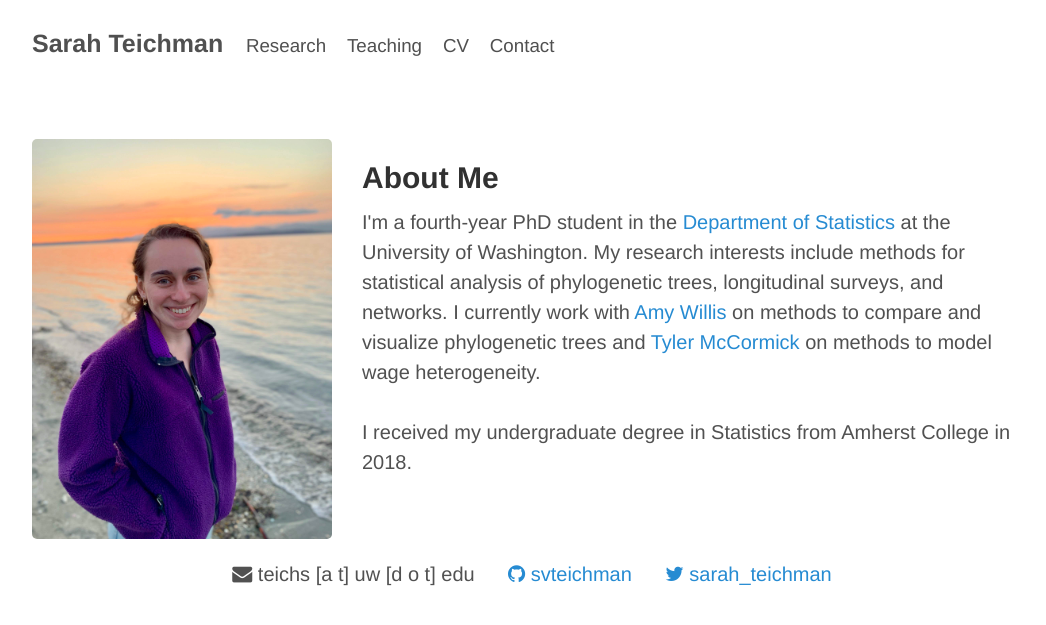
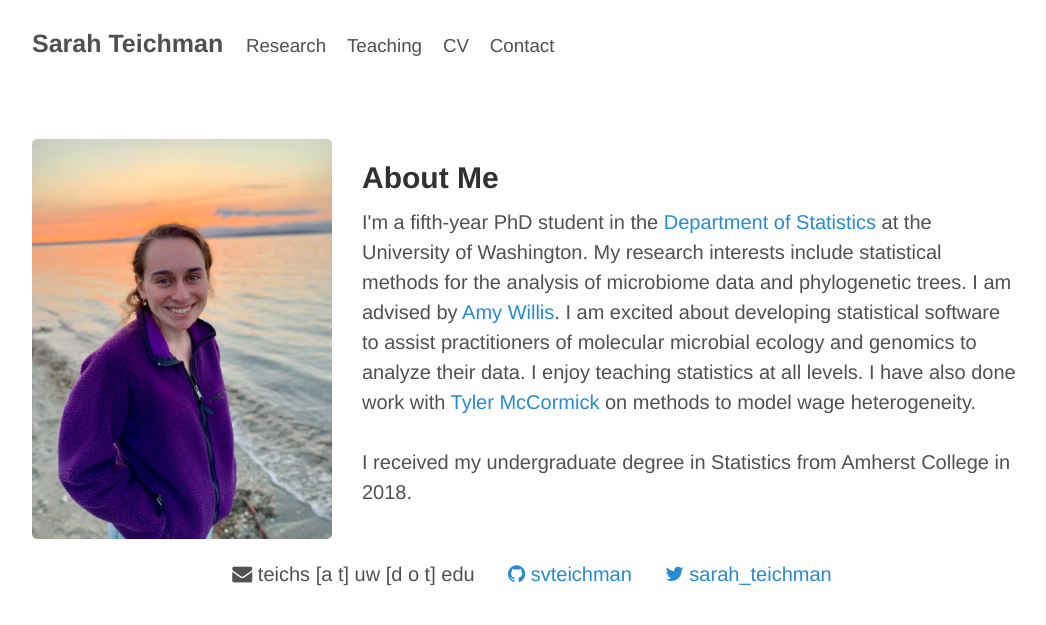
Before and after one commit to svteichman/svteichman.github.io, a Jekyll site: the page built from index.html, in a window 1280 px wide. Shown: the top 625 px of the page, without its empty margins (108-1154 px from the left). Built offline with Jekyll 4.4.1, drawn with Linux system fonts in a browser that asks for light colours.

Commit message:
Update index.html

```diff
--- a/index.html
+++ b/index.html
@@ -38,10 +38,12 @@ title: Sarah Teichman
         </div>
         <div class="second-column">
             <h2>About Me</h2>
-            <p>I'm a fourth-year PhD student in the <a href = "http://www.stat.washington.edu/">Department of Statistics</a> at the University of
-		Washington. My research interests include methods for statistical analysis of phylogenetic trees, longitudinal surveys, and networks. I currently work with
-		<a href = "http://statisticaldiversitylab.com/">Amy Willis</a>
-		on methods to compare and visualize phylogenetic trees and <a href = "https://thmccormick.github.io/">Tyler McCormick</a>
+            <p>I'm a fifth-year PhD student in the <a href = "http://www.stat.washington.edu/">Department of Statistics</a> at the University of
+		Washington. My research interests include statistical methods for the analysis of microbiome data and phylogenetic trees. I am advised by
+		<a href = "http://statisticaldiversitylab.com/">Amy Willis</a>. I am excited about developing statistical software to assist practitioners of
+		 molecular microbial ecology and genomics to analyze their data. I enjoy teaching statistics at all levels.
+
+		 I have also done work with <a href = "https://thmccormick.github.io/">Tyler McCormick</a>
 		on methods to model wage heterogeneity. <br/>
 		<br/>
 		I received my undergraduate degree in Statistics from Amherst College in 2018.</p>
```
